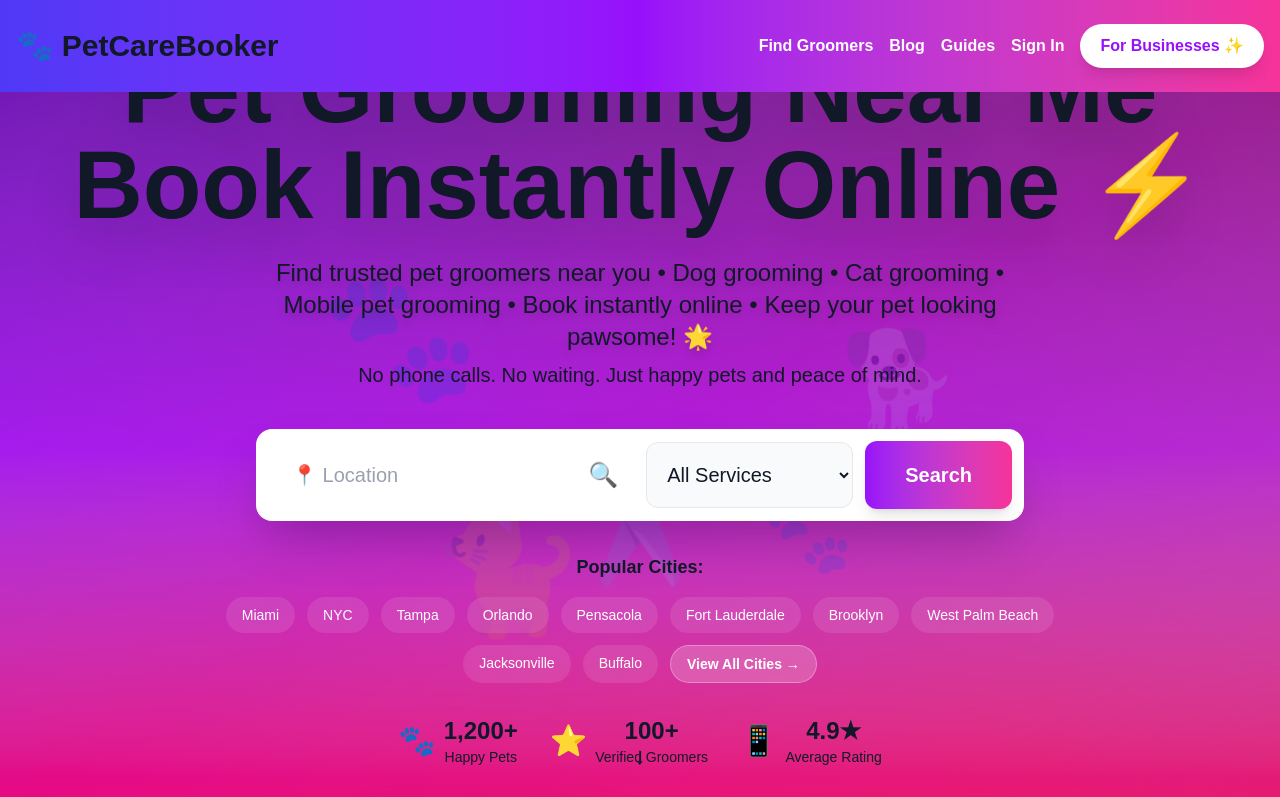
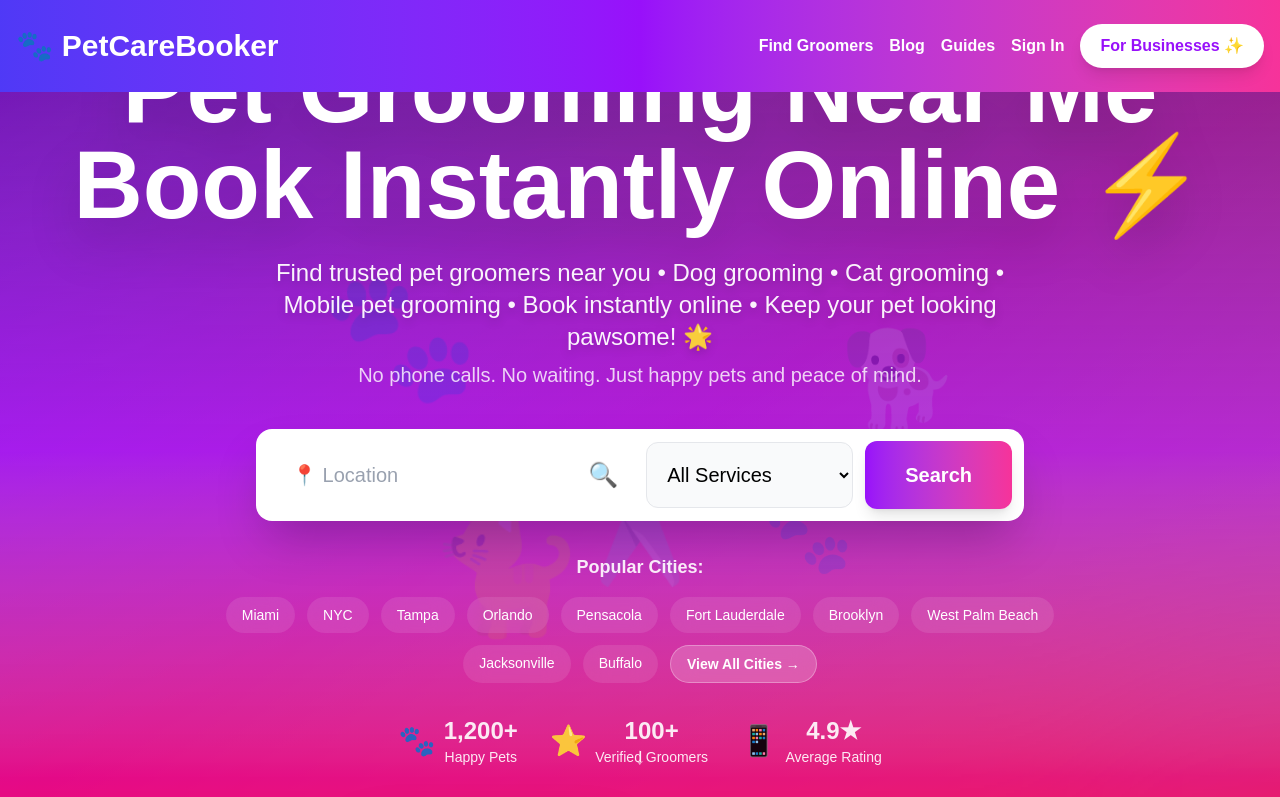
Before and after one commit to hammad0025/petcarebooker, a Next.js app in the folder frontend/: page / in a window 1280 px wide. Shown: the top 797 px of the page. Built offline with nearby package versions, Linux system fonts and the light colour scheme.

Commit message:
CRITICAL: Remove body color !important - this was blocking white text

```diff
--- a/frontend/app/globals.css
+++ b/frontend/app/globals.css
@@ -14,41 +14,36 @@
 
 @media (prefers-color-scheme: dark) {
   :root:not(.blog-page) {
-    --background: #ffffff; /* Keep white background even in dark mode */
-    --foreground: #111827; /* Force dark text */
+    --background: #ffffff;
+    --foreground: #111827;
   }
 }
 
 body {
-  background: #ffffff !important; /* Always white background */
-  color: #111827 !important; /* Force dark text */
+  background: #ffffff !important;
   font-family: Arial, Helvetica, sans-serif;
 }
 
-/* Force dark text on content areas - but respect explicit white text classes */
-body:not([class*="bg-gradient"]) p,
-body:not([class*="bg-gradient"]) h1,
-body:not([class*="bg-gradient"]) h2,
-body:not([class*="bg-gradient"]) h3,
-body:not([class*="bg-gradient"]) h4,
-body:not([class*="bg-gradient"]) h5,
-body:not([class*="bg-gradient"]) h6,
-body:not([class*="bg-gradient"]) span:not(.text-white),
-body:not([class*="bg-gradient"]) div:not(.text-white),
-body:not([class*="bg-gradient"]) li,
-body:not([class*="bg-gradient"]) label,
-body:not([class*="bg-gradient"]) input:not([class*="text-white"]),
-body:not([class*="bg-gradient"]) textarea:not([class*="text-white"]),
-body:not([class*="bg-gradient"]) select:not([class*="text-white"]) {
-  color: #111827 !important;
+/* CRITICAL: Force white text on ALL gradient backgrounds */
+section[class*="bg-gradient"] *,
+div[class*="bg-gradient"] *,
+[class*="bg-gradient"] h1,
+[class*="bg-gradient"] h2,
+[class*="bg-gradient"] h3,
+[class*="bg-gradient"] p,
+[class*="bg-gradient"] span {
+  color: #ffffff !important;
 }
 
-/* Explicit white text classes override */
-.text-white,
-[class*="text-white"],
-nav [class*="text-white"],
-.bg-gradient [class*="text-white"] {
-  color: white !important;
+/* Respect explicit color classes */
+[class*="text-gray"] {
+  color: inherit !important;
+}
+[class*="text-black"] {
+  color: inherit !important;
+}
+[class*="text-yellow"] {
+  color: inherit !important;
 }
 
 /* Blog page overrides */
@@ -100,5 +95,3 @@ nav [class*="text-white"],
 .blog-content li {
   margin-bottom: 0.5rem !important;
 }
-/* Force rebuild */
-/* Force commit */
```
